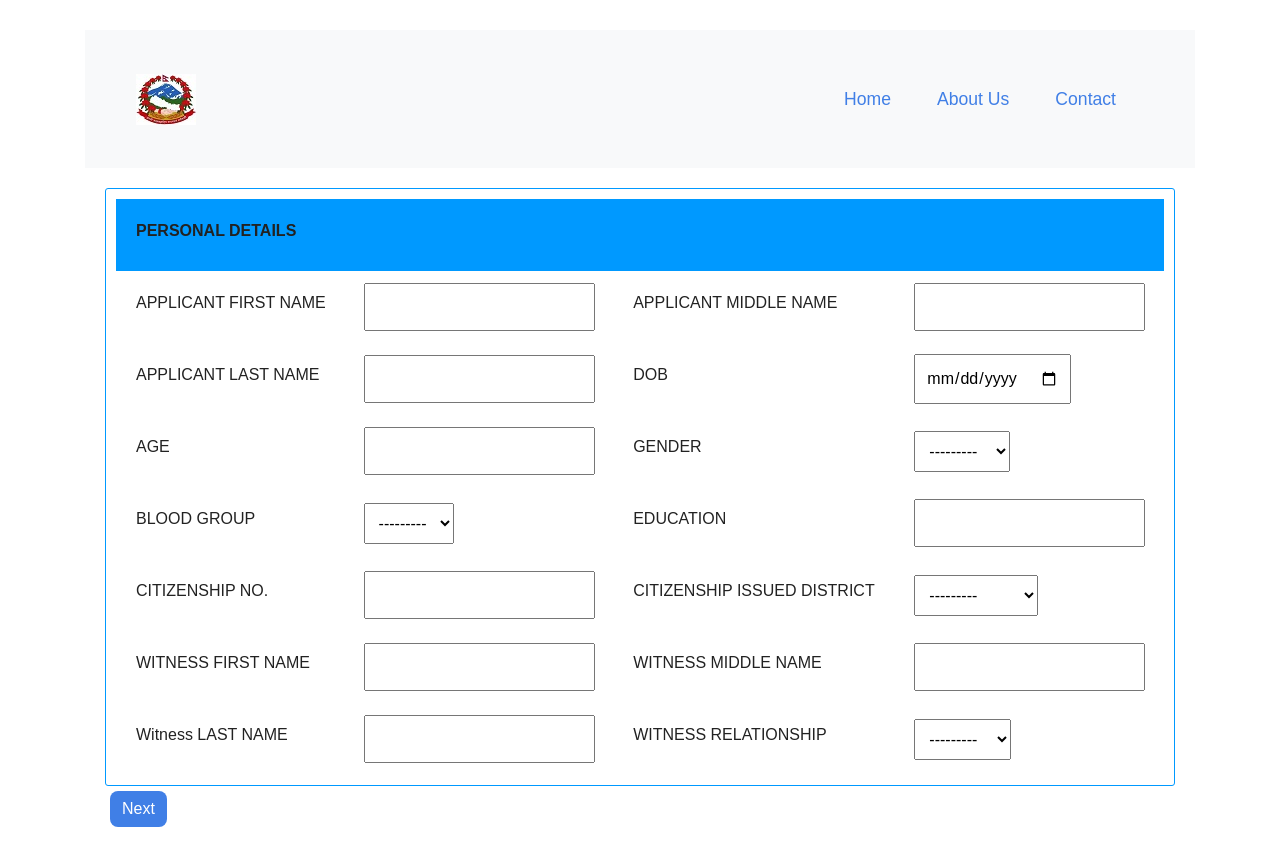
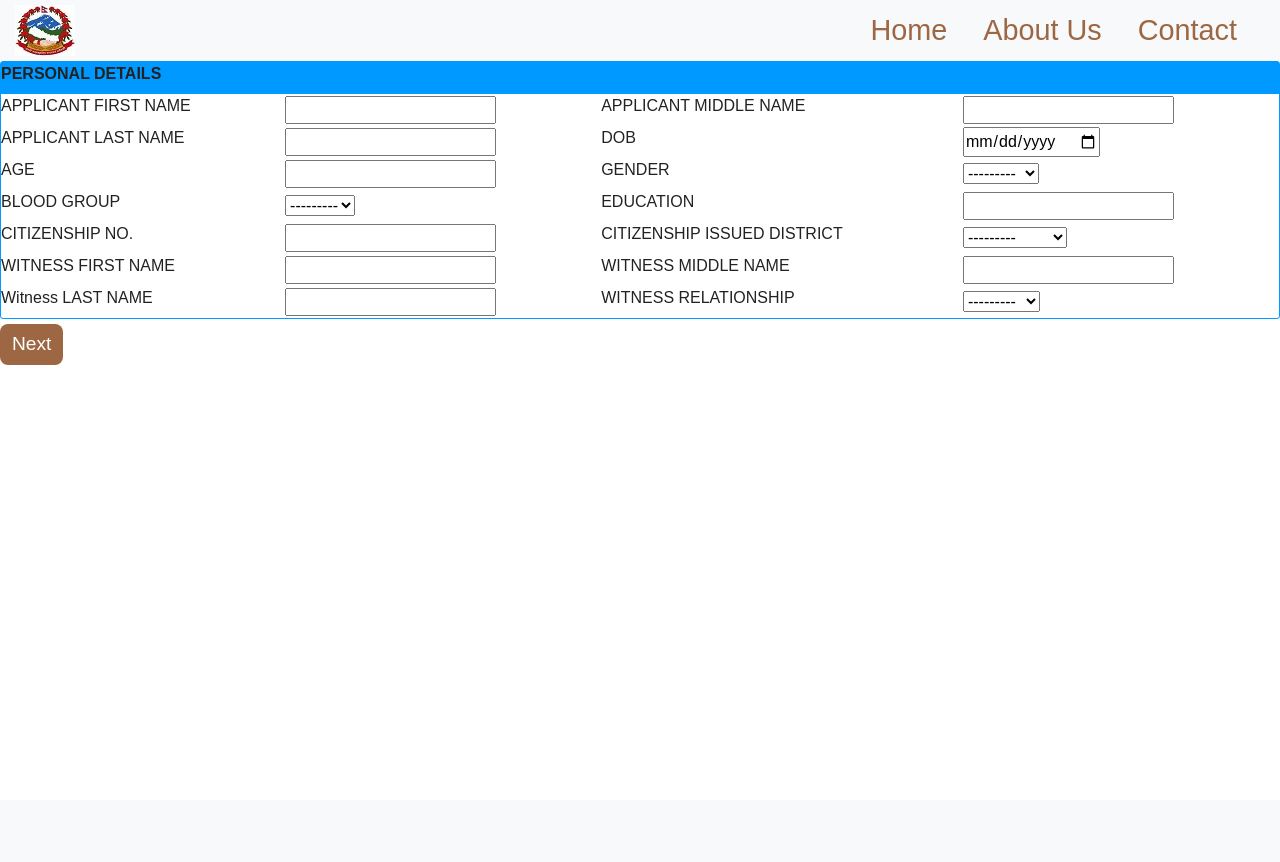
Before and after one commit to DikshyaPaudel/License-Registration-Form, a Django app: page /license-registration/ in a window 1280 px wide. After the commit the page ends 365 px from the top, so only its background shows below. Run offline with Django 3.2, Linux system fonts and the light colour scheme; some libraries are stand-ins or nearby versions.

Commit message:
home page style updated

```diff
--- a/core/static/core/css/style.css
+++ b/core/static/core/css/style.css
@@ -1,6 +1,6 @@
 
 *{
-	padding: 10px;
+	padding: 0;
 }
 .application table thead tr th {
     background-color:#0099FF;
@@ -9,14 +9,11 @@
 .application {
 	border:1px solid  #0099FF;
 	border-radius: 3px;
-
 }
 
 .application label select{
 	width: 200px;
 	display: inline-block;
-
-
 }
 .presentadd table thead tr th {
 	background-color:#0099FF;
--- a/core/static/core/css/style1.css
+++ b/core/static/core/css/style1.css
@@ -22,7 +22,7 @@ body {
 /*--Navbar--*/
 
 .navbar {
-  padding: none;
+  padding: 0;
 }
 
 .navbar-nav li {
@@ -30,20 +30,20 @@ body {
 }
 
 .nav-link {
-  font-size: 1.1em !important;
+  font-size: 1.8em !important;
 }
 
 .navbar-toggler {
-  background-color: #407fe6;
+  background-color: white;
 }
 
 .navbar ul li a:hover {
-  background-color: #407fe6;
+  background-color: #E8B266;
   color: #ffffff !important;
 }
 
 .navbar ul li a {
-  color: #407fe6 !important;
+  color: #9D6744 !important;
   border-radius: 8px;
 }
 
@@ -51,24 +51,6 @@ body {
   height: 30px;
   border-radius: 8px;
   border: 1px solid #407fe6;
-}
-
-.fa-search {
-  height: 30px;
-  width: auto;
-  border: none;
-  background-color: #407fe6;
-  border-radius: 8px;
-  color: white;
-  padding: 7px;
-  cursor: pointer;
-  margin: -7px;
-}
-
-.fa-search:hover {
-  background-color: #407fe6;
-  border-radius: 8px;
-  border: none;
 }
 
 /*--Slider--*/
@@ -79,54 +61,62 @@ body {
 
 .carousel-caption {
   position: absolute;
-  top: 50%;
-  transform: translateY(-50%);
+  top:300px;
 }
 
-.carousel-caption h3 {
+.carousel-caption h1{
+  font-size: 300%;
+  font-weight: 500;
+  color:#f0ece9;
+  text-align: center;
+}
+.carousel-caption h2{
   font-size: 200%;
   font-weight: 500;
-  text-shadow: 1px 1px 10px #000;
-  margin-top: 20px;
+  color:#f0ece9;
+  margin-bottom: 20px;
+  text-align: center;
 }
 
-.btn-primary {
-  background-color: #407fe6;
+
+.btn{
+  background-color: #9D6744;
   border: none;
   border-radius: 8px;
   transition: all 0.5s;
   color: white;
-  margin: 5px;
+  margin-top:5px;
   padding-bottom: auto;
   text-align: center;
+  font-size: larger;
 }
 
-.btn-primary span {
+.btn span {
   cursor: pointer;
   position: relative;
   transition: 0.5s;
 }
 
-.btn-primary span:after {
+.btn span:after {
   content: "\00bb";
   position: absolute;
   opacity: 0;
-  top: 0;
-  right: -20px;
+  top: -3px;
+  right:-20px;
   transition: 0.5s;
 }
 
-.btn-primary:hover {
-  background-color: #407fe6;
+.btn:hover {
+  color:white;
 }
 
-.btn-primary:hover span {
+.btn:hover span {
   padding-right: 25px;
 }
 
-.btn-primary:hover span:after {
+.btn:hover span:after {
   opacity: 1;
-  right: 0;
+  right:0;
 }
 
 /*--Welcome--*/
@@ -178,7 +168,6 @@ body {
   transition: all 0.5s;
   cursor: pointer;
   margin-top: 85px;
-
 }
 
 .btn-outline-secondary span {
@@ -213,7 +202,7 @@ body {
 /*--Connect--*/
 
 .social a {
-  font-size: 4.5rem;
+  font-size: 2rem;
   padding: 3rem;
 }
 
--- a/templates/core/base.html
+++ b/templates/core/base.html
@@ -23,7 +23,7 @@
     {% block title %} {% endblock %}
   </head>
   <body>
-    <div class="container">
+    <div class="container-width">
       <nav
         class="navbar navbar-expand-md navbar-light bg-light sticky-top w-100"
       >
@@ -45,7 +45,7 @@
                 <a class="nav-link" href="{% url 'core_app:home' %}">Home</a>
               </li>
               <li class="nav-item active">
-                <a class="nav-link" href="#About Us">About Us</a>
+                <a class="nav-link" href="#About">About Us</a>
               </li>
               <li class="nav-item active">
                 <a class="nav-link" href="#Contact">Contact</a>
```
Also changed, not shown: templates/core/index.html (+8 -9 lines).
